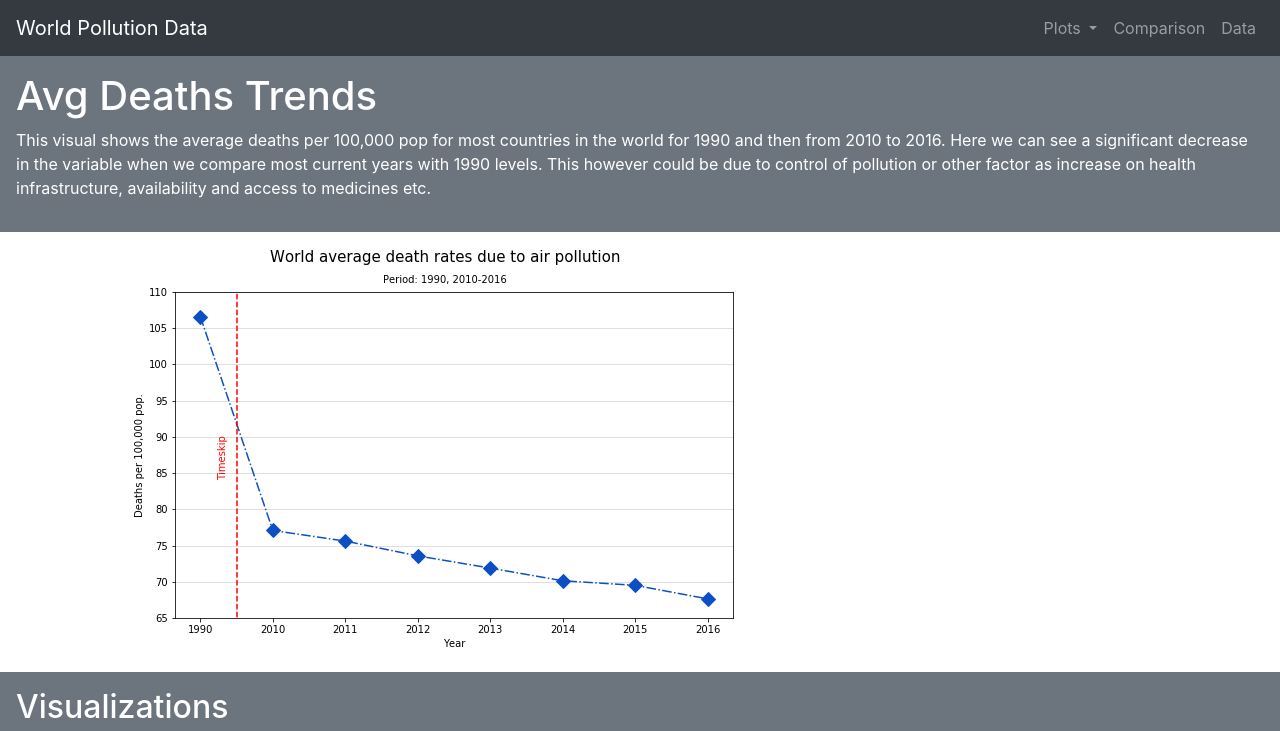
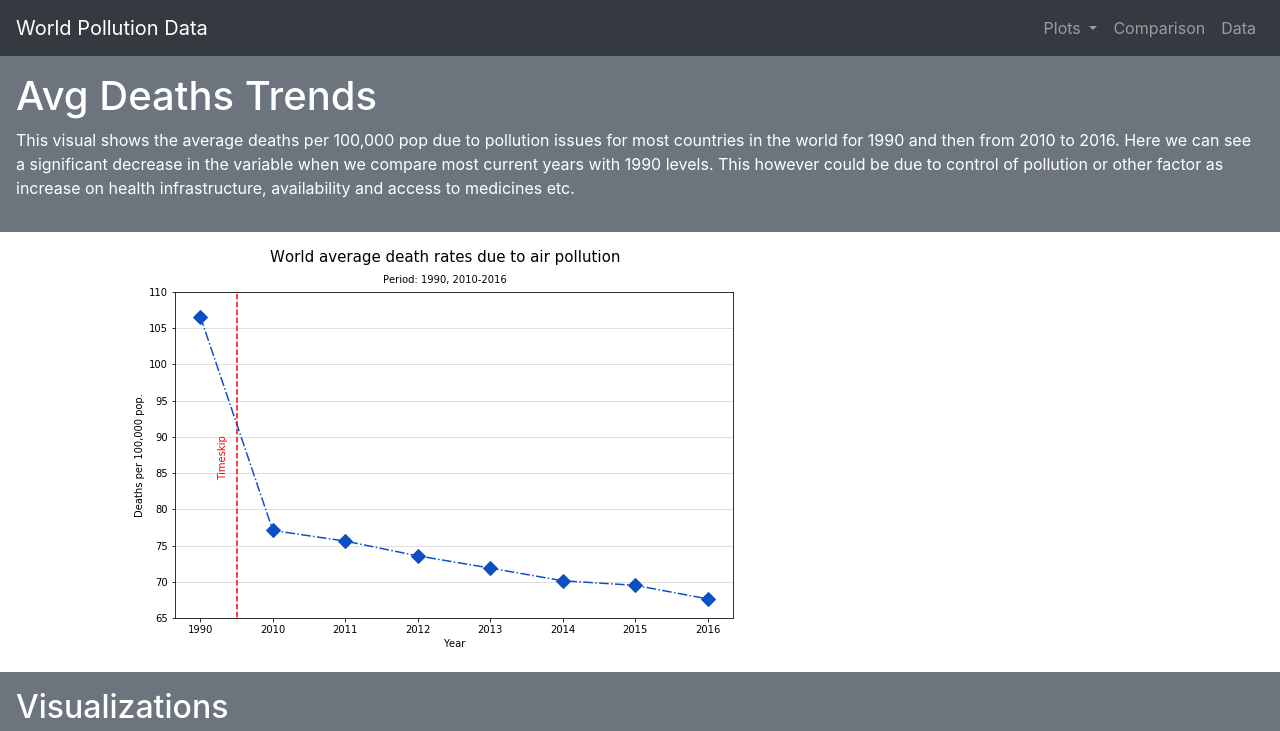
Before and after one commit to dreamanday/webDesignChallenge, a plain HTML site: page webVisualizations/visual1.html in a window 1280 px wide. Shown: the top 731 px of the page. Drawn offline with nearby package versions, Linux system fonts and the light colour scheme.

Commit message:
Update visual1.html

```diff
--- a/webVisualizations/visual1.html
+++ b/webVisualizations/visual1.html
@@ -52,7 +52,7 @@
     <div class="p-3 mb-2 bg-secondary text-white">
         <h1>Avg Deaths Trends</h1>
         <p>
-            This visual shows the average deaths per 100,000 pop for most countries in the world for 1990 and then from 2010 to 2016. Here we can see a significant decrease in the variable when we compare most current years with 1990 levels.
+            This visual shows the average deaths per 100,000 pop due to pollution issues for most countries in the world for 1990 and then from 2010 to 2016. Here we can see a significant decrease in the variable when we compare most current years with 1990 levels.
             This however could be due to control of pollution or other factor as increase on health infrastructure, availability and access to medicines etc.
         </p>
 
```
